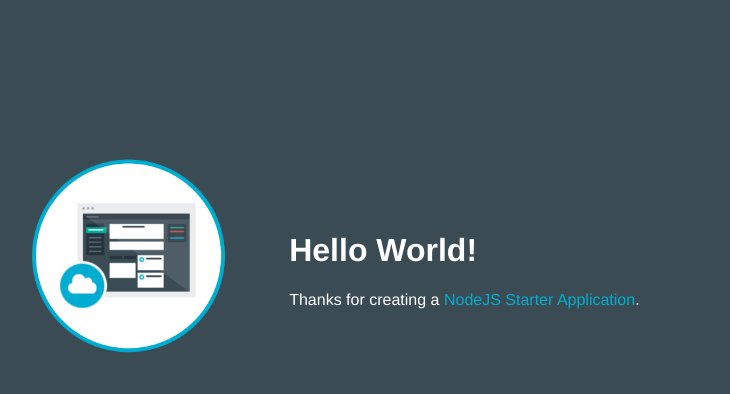
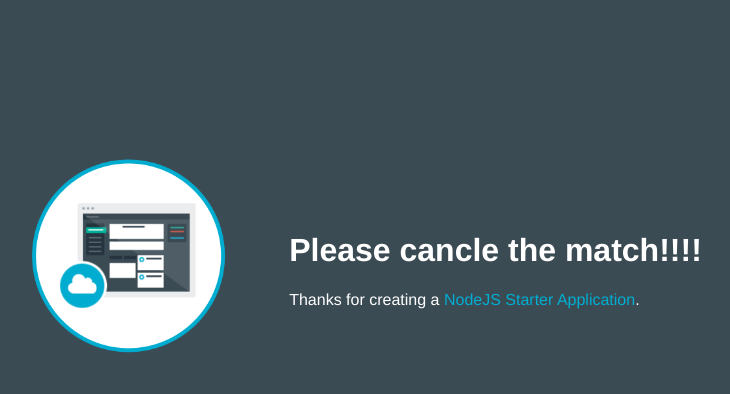
Before and after one commit to Noeyus93/Noeyus, a website: page public/index.html in a window 1280 px wide. Shown: the whole page, without its empty margins (253-983 px from the left). Drawn offline with Linux system fonts and the light colour scheme.

Commit message:
Update index.html

```diff
--- a/public/index.html
+++ b/public/index.html
@@ -16,7 +16,7 @@
           <img class = "newappIcon" src="images/newapp-icon.png">
         </td>
         <td>
-          <h1 id="message">Hello World!</h1>
+          <h1 id="message"> Please cancle the match!!!!</h1>
           <p class='description'></p> Thanks for creating a <span class = "blue">NodeJS Starter Application</span>.
         </td>
       </tr>
```
